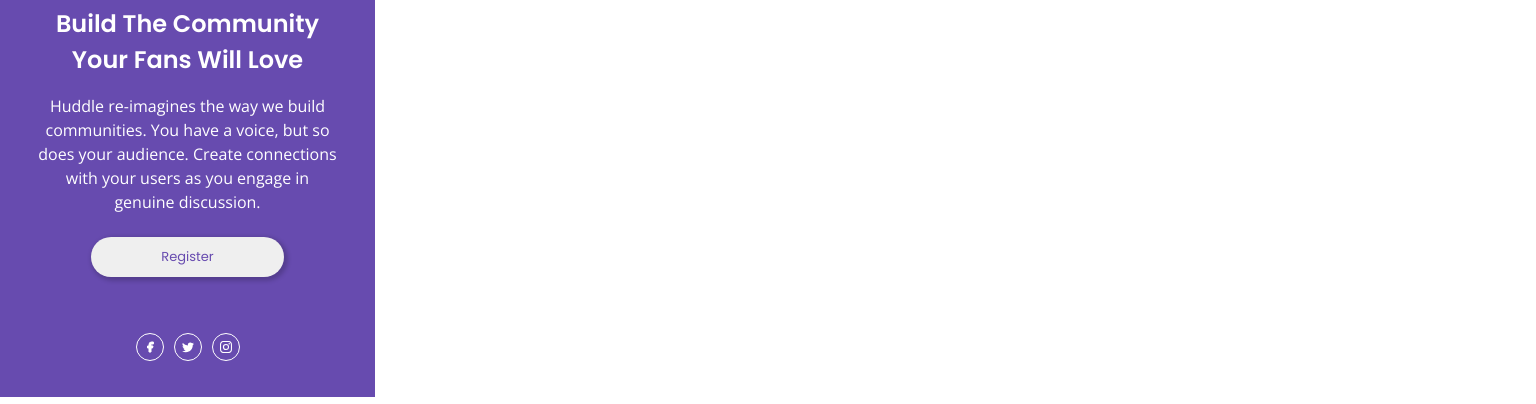
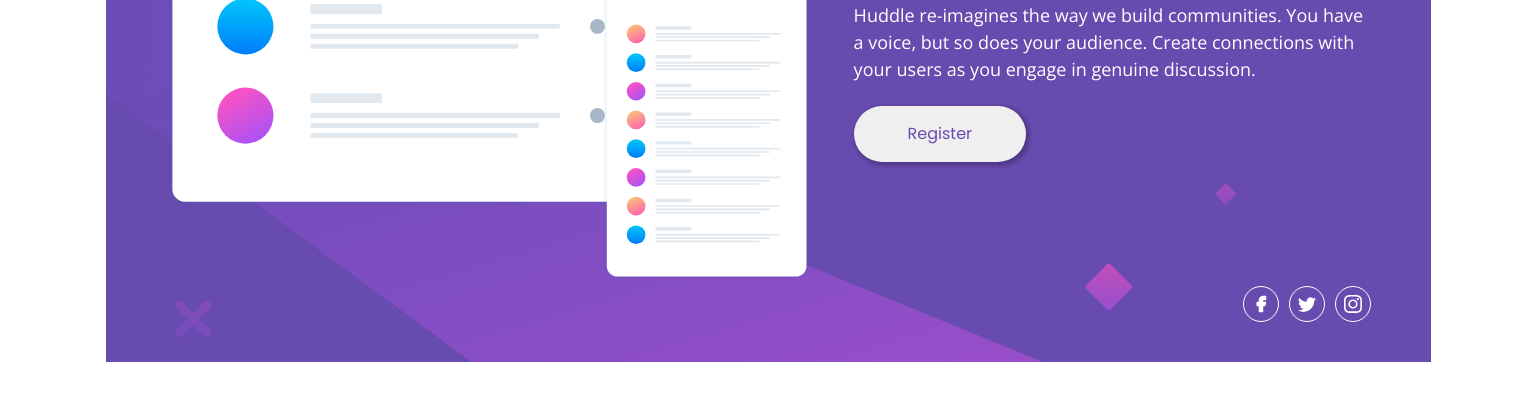
Before and after one commit to JimTK16/huddle-landing-page, a plain HTML site: page index.html in a window 1536 px wide. Shown: the part 396-800 px from the top of the page. Drawn offline with nearby package versions, Linux system fonts and the light colour scheme.

Commit message:
add destop design

```diff
--- a/index.html
+++ b/index.html
@@ -26,6 +26,7 @@
         <img
           src="images/illustration-mockups.svg"
           alt="Tablet size and mobile size interfaces"
+          class="illustration"
         />
       </header>
       <section class="section-introduction">
--- a/style.css
+++ b/style.css
@@ -23,27 +23,19 @@
 body {
   font-family: "Poppins", sans-serif;
   line-height: 1.5;
+  min-height: 100vh;
+  display: grid;
+  place-content: center;
 }
 
 .container {
   max-width: 37.5rem;
   position: relative;
   background-color: hsl(257, 40%, 49%);
-  z-index: -2;
   padding: 1.6rem 3.6rem 3.6rem 3.6rem;
-}
-
-.container::before {
-  content: "";
-  position: absolute;
-  top: 0;
-  bottom: 0;
-  left: 0;
-  right: 0;
   background-image: url(images/bg-mobile.svg);
   background-size: contain;
   background-repeat: no-repeat;
-  z-index: -1;
 }
 
 .header {
@@ -92,11 +84,13 @@
   border-radius: 3rem;
   border: none;
   color: hsl(257, 40%, 49%);
-  box-shadow: 2px 2px 4px 2px rgba(0, 0, 0, 0.185);
+  box-shadow: 2px 2px 4px 2px rgba(0, 0, 0, 0.23);
 }
 
 .registerBtn:hover {
-  color: red;
+  color: white;
+  background-color: hsl(300, 69%, 71%);
+  cursor: pointer;
 }
 
 .socialLinks {
@@ -115,9 +109,82 @@
 
 .icon-wrapper:hover {
   border: 1px solid hsl(300, 69%, 71%);
+  cursor: pointer;
 }
 
 .icon-wrapper svg {
   width: 1.2rem;
   height: 1.2rem;
 }
+
+.icon-wrapper:hover svg {
+  fill: hsl(300, 69%, 71%);
+  stroke: hsl(300, 69%, 71%);
+}
+
+@media screen and (min-width: 1440px) {
+  .container {
+    max-width: 132.5rem;
+    padding: 4rem 6rem;
+    background-image: url(images/bg-desktop.svg);
+    background-size: 90% auto;
+    display: flex;
+    gap: 4.2rem;
+  }
+
+  .header {
+    flex: 1.25;
+    gap: 7rem;
+    margin-block-end: 4rem;
+  }
+
+  .section-introduction {
+    flex: 1;
+    justify-content: space-between;
+    padding-block-start: 18rem;
+  }
+
+  .logo {
+    width: 20rem;
+  }
+
+  .introduction {
+    align-items: flex-start;
+  }
+
+  .introduction-lg,
+  .introduction-sm {
+    text-align: left;
+  }
+
+  .introduction-lg {
+    font-size: 4rem;
+  }
+
+  .introduction-sm {
+    font-size: 1.8rem;
+  }
+
+  .registerBtn {
+    padding: 1.6rem 5.4rem;
+    font-size: 1.6rem;
+    border-radius: 3rem;
+  }
+
+  .socialLinks {
+    display: flex;
+    justify-content: flex-end;
+    gap: 1rem;
+    width: 100%;
+  }
+
+  .icon-wrapper {
+    width: 3.6rem;
+    height: 3.6rem;
+  }
+
+  .icon-wrapper svg {
+    width: 1.8rem;
+    height: 1.8rem;
+  }
+}
```
Also changed, not shown: 1 other file.
